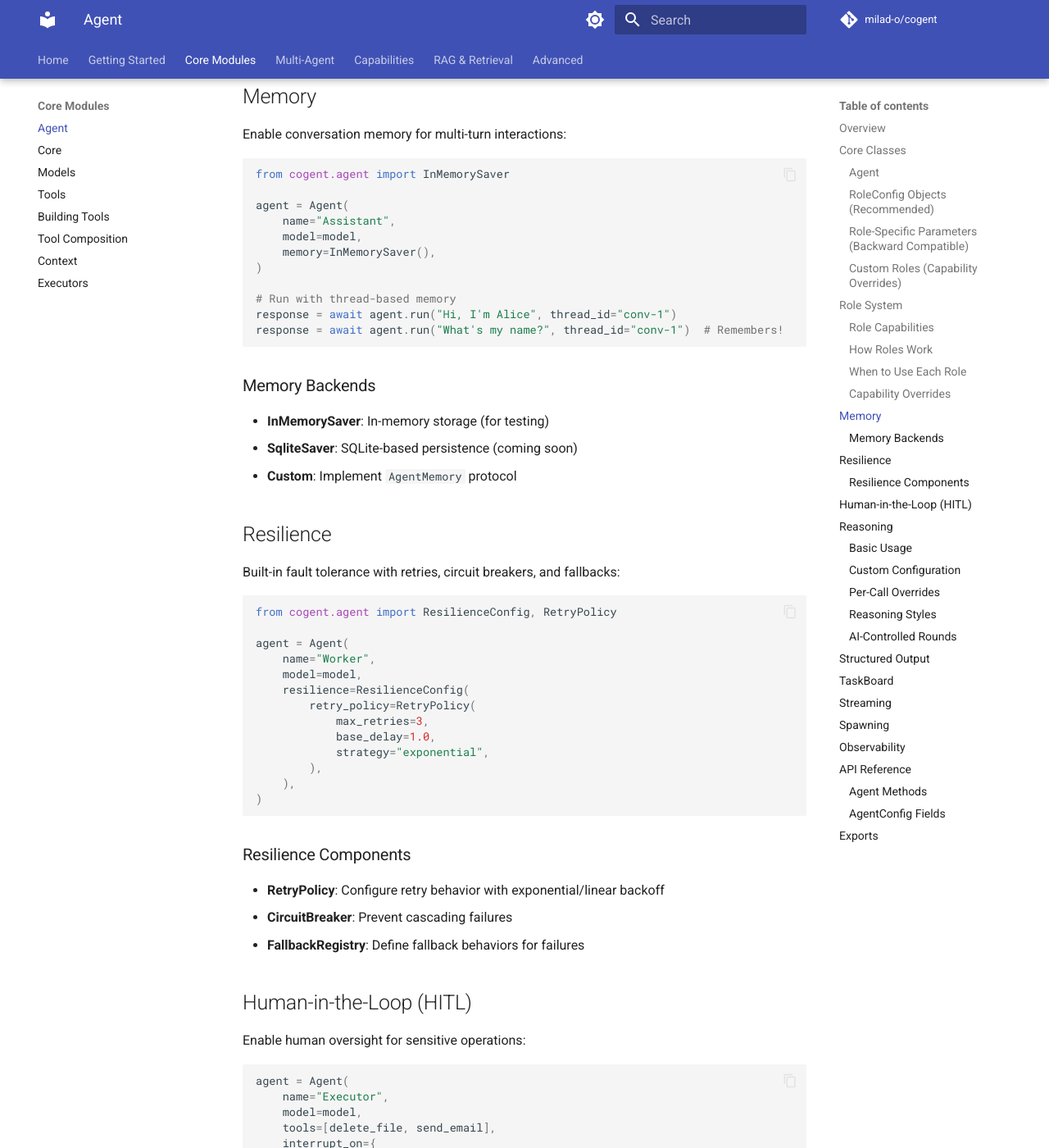
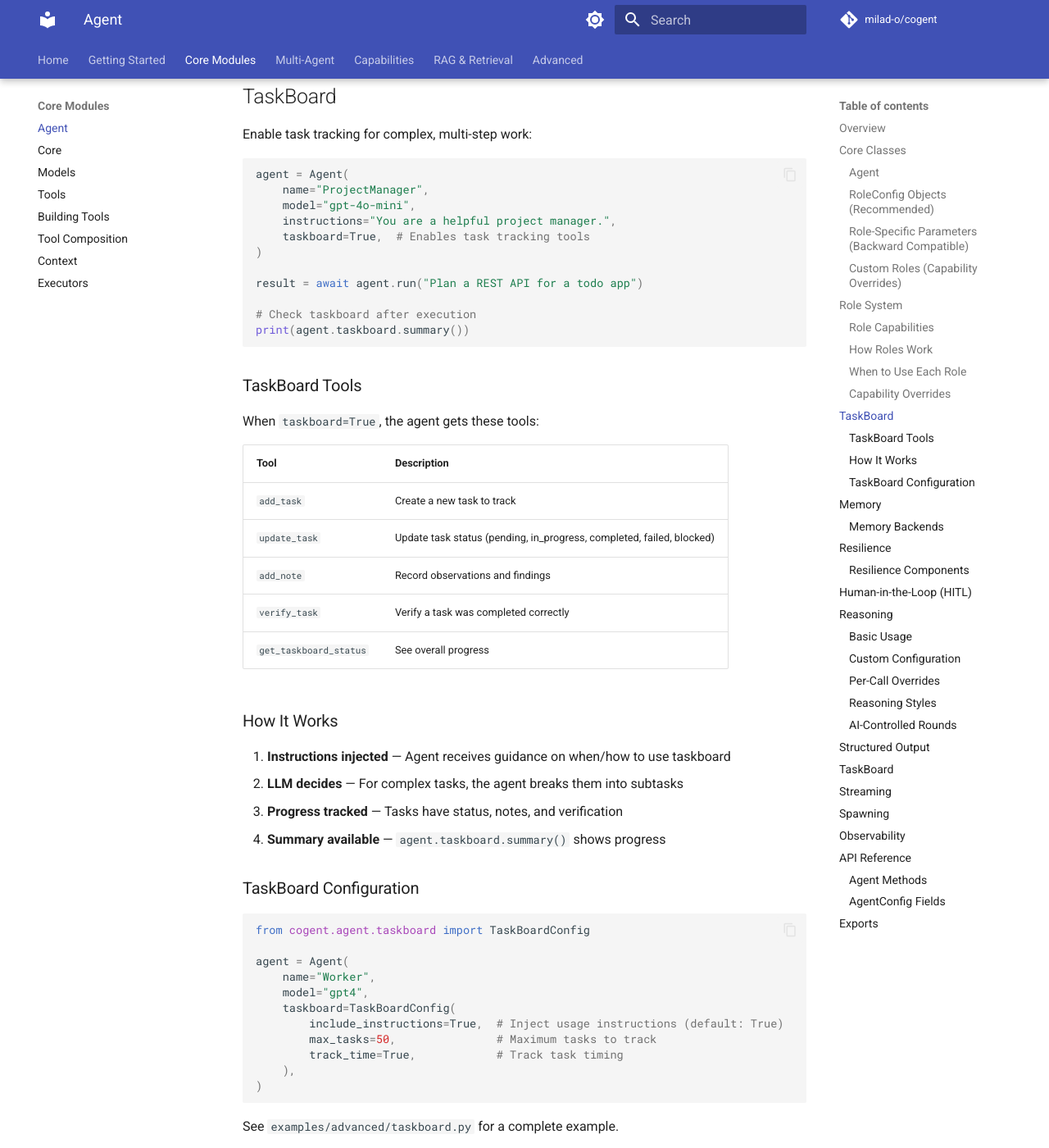
Before and after one commit to milad-o/cogent, an MkDocs documentation site: the page built from docs/agent.md, in a window 1280 px wide and 1400 px high, scrolled down 7604 px. Shown: the whole window at 82% size. Built offline with MkDocs 1.6.1 and Material for MkDocs 9.7.7, drawn with Linux system fonts in a browser that asks for light colours; comment, search, counter and statistics services are not loaded; the version menu is left out.

Commit message:
docs: add TaskBoard documentation and bump version to 1.0.1
- Add TaskBoard section to agent.md with tools table and examples
- Update CHANGELOG.md with 1.0.1 release notes
- Bump version in pyproject.toml from 1.0.0 to 1.0.1

````diff
--- a/docs/agent.md
+++ b/docs/agent.md
@@ -380,6 +380,61 @@ tech_reviewer = Agent(
 
 See `examples/basics/role_behavior.py` for real LLM behavior examples.
 
+## TaskBoard
+
+Enable task tracking for complex, multi-step work:
+
+```python
+agent = Agent(
+    name="ProjectManager",
+    model="gpt-4o-mini",
+    instructions="You are a helpful project manager.",
+    taskboard=True,  # Enables task tracking tools
+)
+
+result = await agent.run("Plan a REST API for a todo app")
+
+# Check taskboard after execution
+print(agent.taskboard.summary())
+```
+
+### TaskBoard Tools
+
+When `taskboard=True`, the agent gets these tools:
+
+| Tool | Description |
+|------|-------------|
+| `add_task` | Create a new task to track |
+| `update_task` | Update task status (pending, in_progress, completed, failed, blocked) |
+| `add_note` | Record observations and findings |
+| `verify_task` | Verify a task was completed correctly |
+| `get_taskboard_status` | See overall progress |
+
+### How It Works
+
+1. **Instructions injected** — Agent receives guidance on when/how to use taskboard
+2. **LLM decides** — For complex tasks, the agent breaks them into subtasks
+3. **Progress tracked** — Tasks have status, notes, and verification
+4. **Summary available** — `agent.taskboard.summary()` shows progress
+
+### TaskBoard Configuration
+
+```python
+from cogent.agent.taskboard import TaskBoardConfig
+
+agent = Agent(
+    name="Worker",
+    model="gpt4",
+    taskboard=TaskBoardConfig(
+        include_instructions=True,  # Inject usage instructions (default: True)
+        max_tasks=50,               # Maximum tasks to track
+        track_time=True,            # Track task timing
+    ),
+)
+```
+
+See `examples/advanced/taskboard.py` for a complete example.
+
 ## Memory
 
 Enable conversation memory for multi-turn interactions:
--- a/pyproject.toml
+++ b/pyproject.toml
@@ -1,6 +1,6 @@
 [project]
 name = "cogent"
-version = "1.17.3"
+version = "1.0.1"
 description = "Production AI agent framework with memory control and semantic caching"
 readme = "README.md"
 license = { text = "MIT" }
````
Also changed, not shown: CHANGELOG.md (+19 -0 lines).
